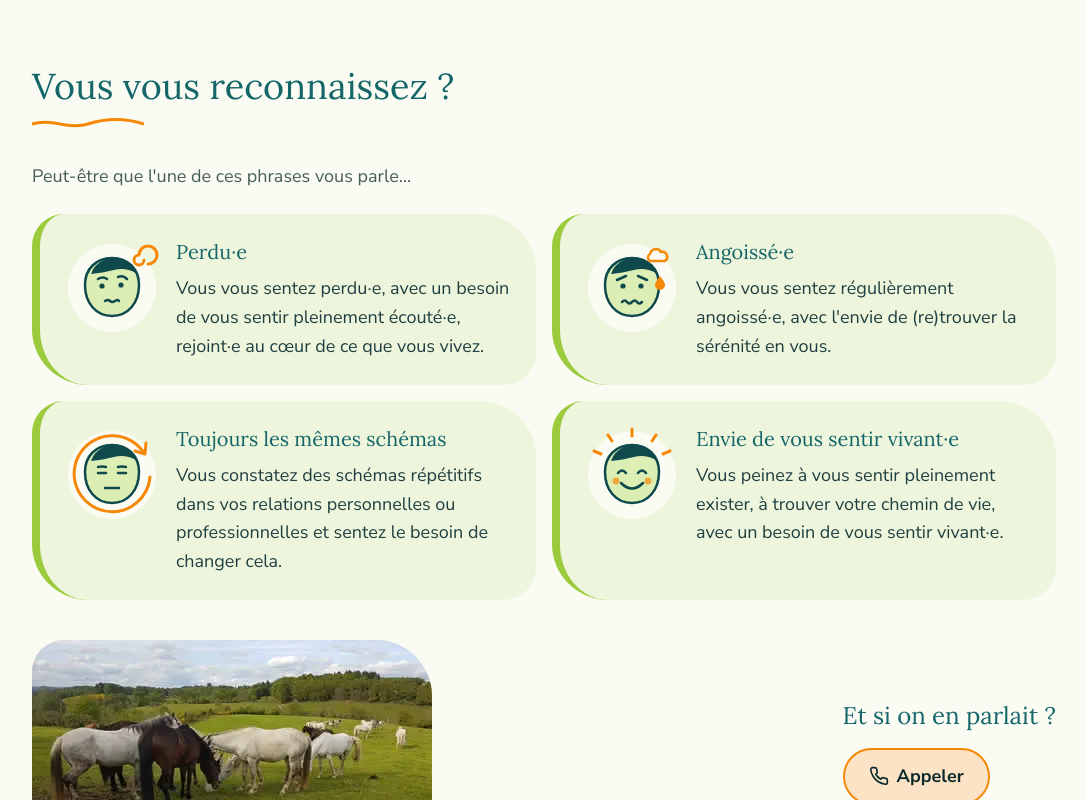
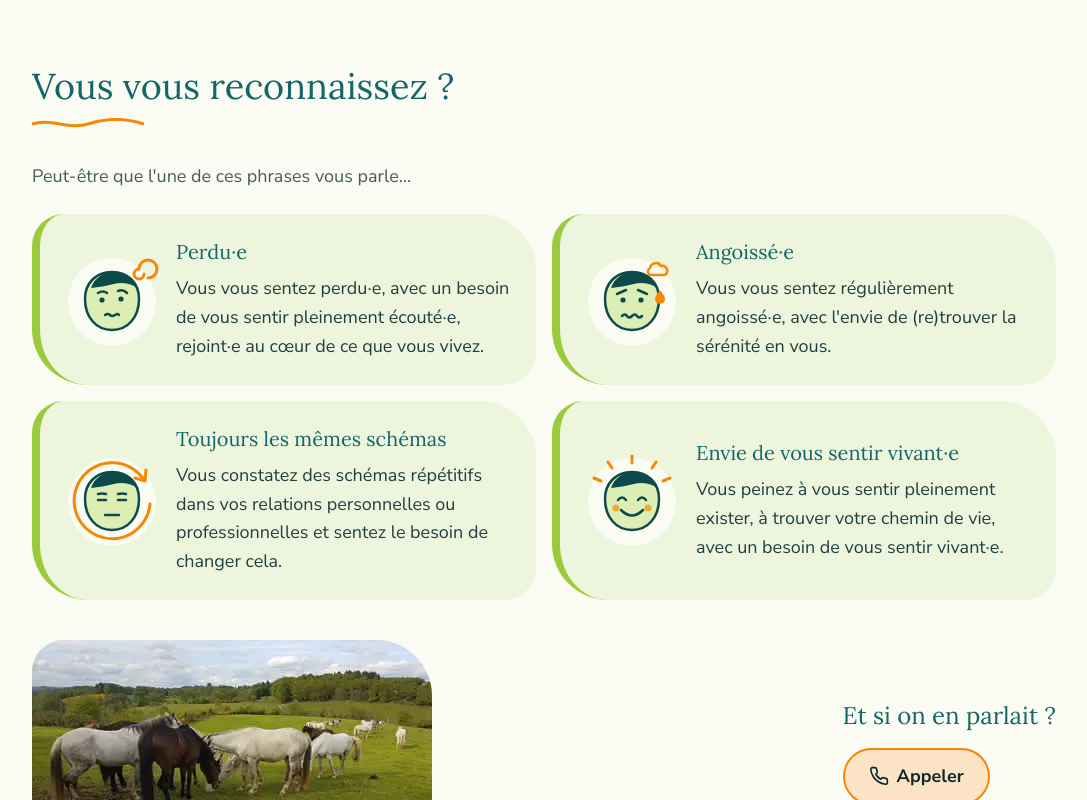
Before and after one commit to sebkeops/allolavie, a Next.js app in the folder apps/simulation/: page / in a window 1280 px wide. Shown: the part 600-1400 px from the top of the page, without its empty margins (96-1183 px from the left). Built offline with nearby package versions, Linux system fonts and the light colour scheme.

Commit message:
fix(lot0): visages centrés verticalement sur le texte des cartes
Co-Authored-By: Claude Opus 5.5 <noreply@anthropic.com>
Claude-Session: https://claude.ai/code/session_01NhER3B5TE75AnWDieDEF3U

```diff
--- a/apps/simulation/app/_components/Sections.tsx
+++ b/apps/simulation/app/_components/Sections.tsx
@@ -51,7 +51,7 @@ export function Pourquoi() {
       <p className="text-muted">{pourquoi.intro}</p>
       <ul className="mt-6 grid gap-4 sm:grid-cols-2">
         {pourquoi.motifs.map((m) => (
-          <li key={m.titre} className="flex flex-col gap-4 rounded-[2rem_3.5rem_2rem_3.5rem] border-l-8 border-lime bg-pale p-6 sm:flex-row sm:items-start">
+          <li key={m.titre} className="flex flex-col gap-4 rounded-[2rem_3.5rem_2rem_3.5rem] border-l-8 border-lime bg-pale p-6 sm:flex-row sm:items-center">
             <VisageEmotion emotion={m.illustration} />
             <div className="min-w-0">
               <h3 className="font-serif text-xl text-teal">{m.titre}</h3>
```
